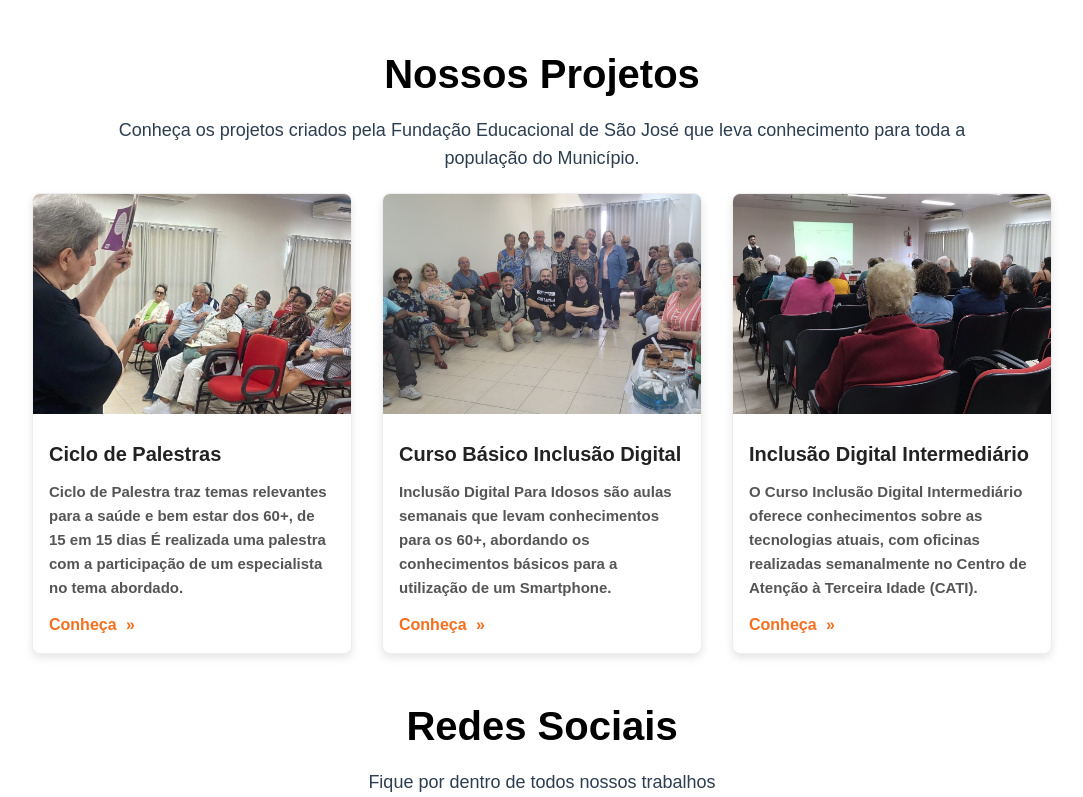
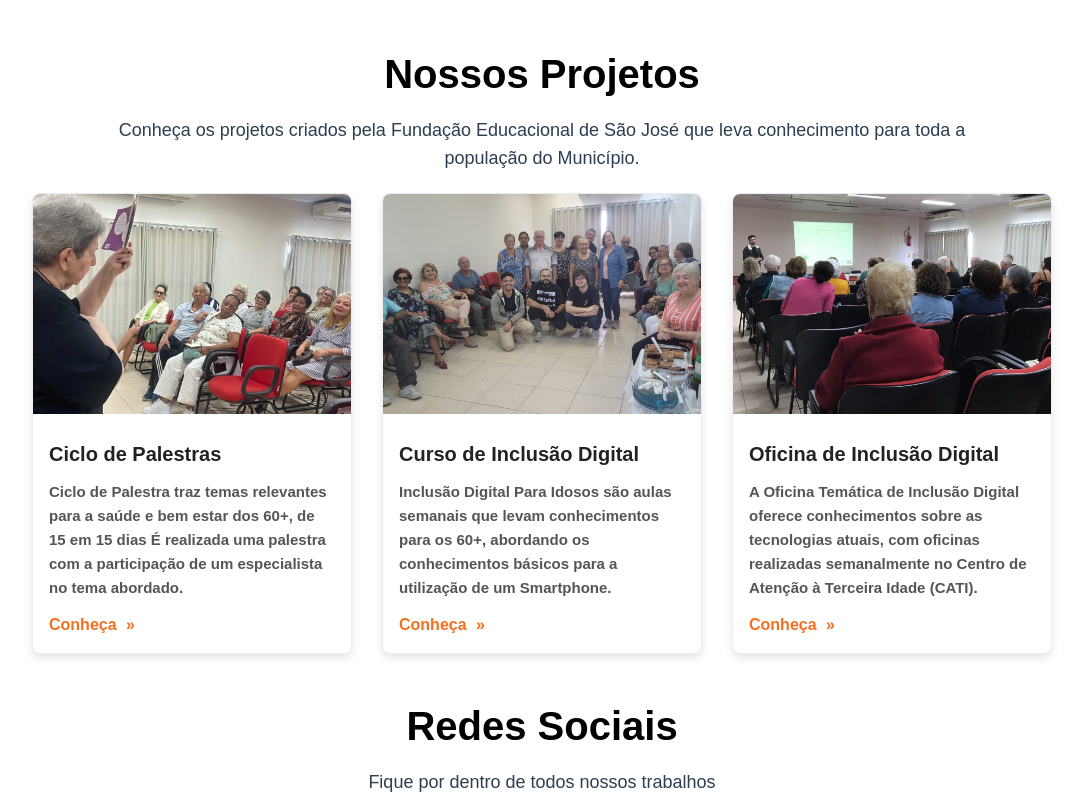
Before and after one commit to FUNDESJ/site-fundesj, a React (Vite) app: page / in a window 1280 px wide. Shown: the part 974-1771 px from the top of the page, without its empty margins (98-1181 px from the left). Built offline with nearby package versions, Linux system fonts and the light colour scheme.

Commit message:
Correcao de textos

```diff
--- a/src/pages/Longevidade/LongevidadeAtiva.jsx
+++ b/src/pages/Longevidade/LongevidadeAtiva.jsx
@@ -22,7 +22,7 @@ export default function LongevidadeAtiva() {
     },
     {
       id: 2,
-      nome: "Curso Básico de Inclusão Digital para Idosos",
+      nome: "Curso de Inclusão Digital para Idosos",
       imagem: inclusaoidosos,
       descricao: "Aulas de informática básica para a melhor idade",
       link: "./idbasico"
@@ -36,9 +36,9 @@ export default function LongevidadeAtiva() {
     },
     {
       id: 4,
-      nome: "Inclusão Digital Intermediário",
+      nome: "Oficina Temática de Inclusão Digital",
       imagem: idtodos,
-      descricao: "Curso avançado de ferramentas digitais",
+      descricao: "Oficina de ferramentas digitais",
       link: "./idintermediario"
     },
   ];
--- a/src/pages/home/index.jsx
+++ b/src/pages/home/index.jsx
@@ -25,15 +25,15 @@ function Home() {
         },
         {
             id: 2,
-            titulo: "Curso Básico Inclusão Digital",
+            titulo: "Curso de Inclusão Digital",
             descricao: "Inclusão Digital Para Idosos são aulas semanais que levam conhecimentos para os 60+, abordando os conhecimentos básicos para a utilização de um Smartphone.",
             foto: inclusaoidosos,
             link: "./idbasico"
         },
         {
             id: 3,
-            titulo: "Inclusão Digital Intermediário",
-            descricao: "O Curso Inclusão Digital Intermediário oferece conhecimentos sobre as tecnologias atuais, com oficinas realizadas semanalmente no Centro de Atenção à Terceira Idade (CATI).",
+            titulo: "Oficina de Inclusão Digital",
+            descricao: "A Oficina Temática de Inclusão Digital oferece conhecimentos sobre as tecnologias atuais, com oficinas realizadas semanalmente no Centro de Atenção à Terceira Idade (CATI).",
             foto: idtodos,
             link: "./idintermediario"
         }
@@ -77,12 +77,13 @@ function Home() {
                 <div className="hero-content">
                     <h1>FUNDESJ</h1>
                     <p>Fundação Educacional de São José</p>
-                    <Link to="/idbasico/inscricoes" className="inscricao-link">
+
+                    {/*<Link to="/idbasico/inscricoes" className="inscricao-link">
                         <button className="inscricao-btn">
                             Inscrições Inclusão Digital 2026
                             <span className="btn-arrow">→</span>
                         </button>
-                    </Link>
+                    </Link> */}
                 </div>
             </div>
 
--- a/src/pages/idbasico/home.jsx
+++ b/src/pages/idbasico/home.jsx
@@ -45,9 +45,9 @@ function Home() {
 
           <div className="action-card card-chamada">
             <div className="card-content">
-              <h2>Inscrições 2026</h2>
+              <h2>Chamada 2025</h2>
               <div className="card-overlay">
-                <button className="card-button" onClick={()=> navigate('inscricoes')}>Informações</button>
+                <button className="card-button" onClick={()=> navigate('chamada')}>Informações</button>
               </div>
             </div>
           </div>
--- a/src/pages/idintermediario/index.jsx
+++ b/src/pages/idintermediario/index.jsx
@@ -9,7 +9,7 @@ function Idintermediario() {
             <div className="idintermediario-container">
                 <div className="idintermediario-hero">
                     <div className="idintermediario-content">
-                        <h1>Curso de Inclusão Digital Intermediário</h1>
+                        <h1>Oficina Temática de Inclusão Digital</h1>
                         <p>
                             A Fundação Educacional apresenta uma iniciativa voltada à promoção da inclusão digital para pessoas com 60 anos ou mais. O projeto tem como propósito ampliar
                             a autonomia, a qualidade de vida e a participação social dos idosos na era tecnológica, por meio de oficinas presenciais temáticas e estruturadas.
@@ -40,18 +40,8 @@ function Idintermediario() {
                         <a href='/idintermediario/inscricao'>
                             <div className="card-icon">✍️</div>
                             <h2>Inscrições</h2>
-                        <p>Garanta sua vaga no próximo módulo do curso. Vagas limitadas para melhor aproveitamento.</p>
+                            <p>Garanta sua vaga na próxima Oficina Temática. Vagas limitadas para melhor aproveitamento.</p>
                             <button className="card-button">Inscreva-se</button>
-                        </a>
-                        <div className="card-decoration"></div>
-                    </div>
-
-                    <div className="modern-card">
-                        <a href='/idintermediario/chamada'>
-                        <div className="card-icon">📢</div>
-                        <h2>Chamadas</h2>
-                        <p>Acompanhe nossas convocações, calendário de aulas e eventos especiais do programa.</p>
-                        <button className="card-button">Ver Chamadas</button>
                         </a>
                         <div className="card-decoration"></div>
                     </div>
--- a/src/pages/projetosAnteriores/index.jsx
+++ b/src/pages/projetosAnteriores/index.jsx
@@ -66,7 +66,7 @@ function ProjetosAnteriores() {
             <div className="pa-card pa-scroll-reveal">
               <Link to="/projetos-anteriores/afetar-com-afeto" >
                 <div className="pa-content">
-                  <h3 className="pa-card-title">Projeto Afeto</h3>
+                  <h3 className="pa-card-title">Projeto Afetar com Afeto</h3>
                   <p className="pa-card-description">
                     Programa de apoio emocional e psicológico criado durante a pandemia, com foco no acolhimento e
                     acompanhamento de famílias em momentos de fragilidade social e emocional.
--- a/src/pages/projetosAtivos/index.jsx
+++ b/src/pages/projetosAtivos/index.jsx
@@ -25,7 +25,7 @@ const ProjetosAtivos = () => {
             link: '/idbasico'
         },
         {
-            title: "Oficinas de Inclusão Digital Intermediárias",
+            title: "Oficina Temática de Inclusão Digital",
             description: "Aprofunda habilidades digitais já adquiridas, permitindo maior domínio tecnológico e oportunidades.",
             image: idtodos,
             link: '/idintermediario'
```
Also changed, not shown: 1 other file (tests, documents, lock files or other folders). Lines whose indentation alone changed are shown as unchanged.
